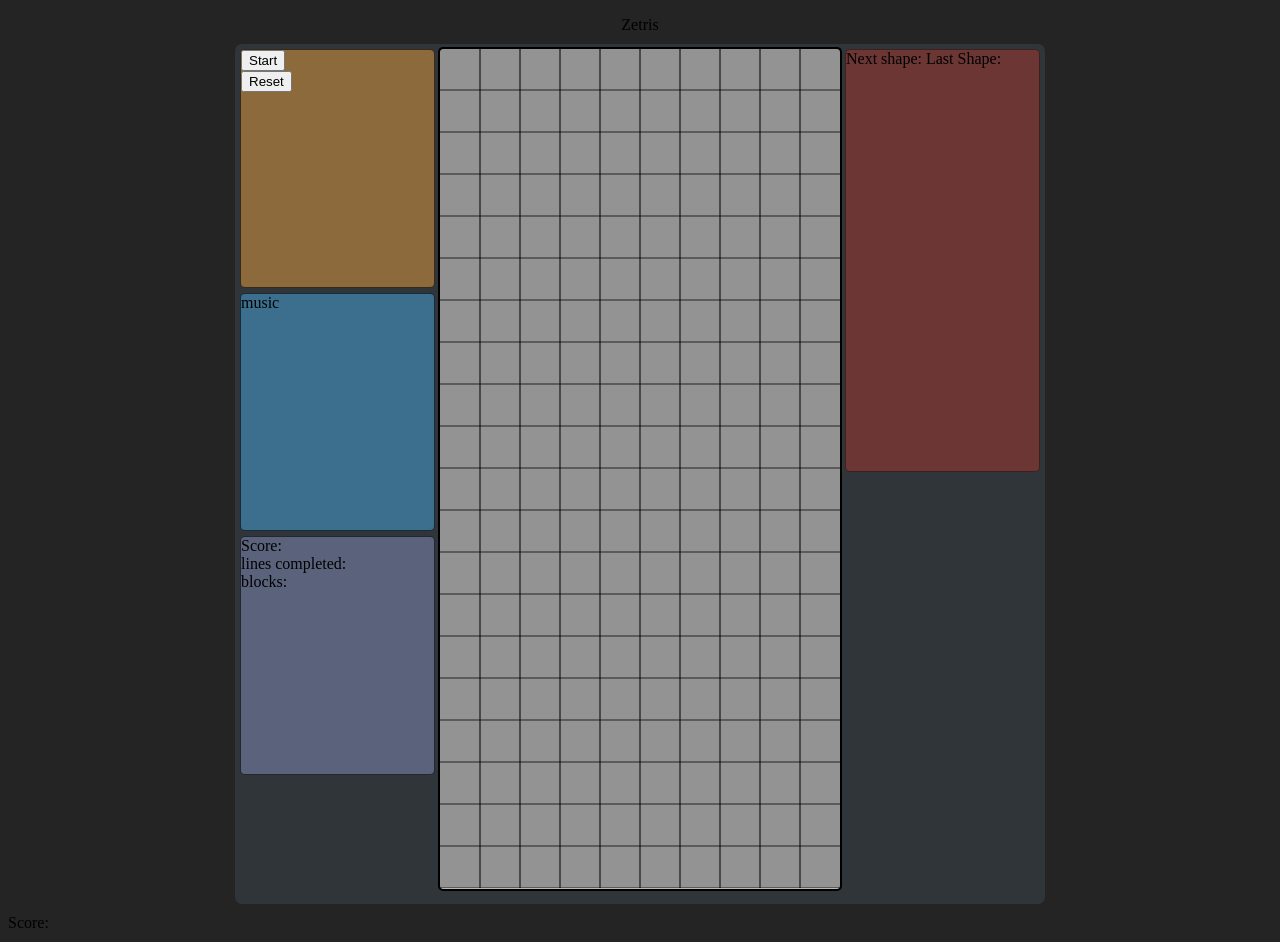
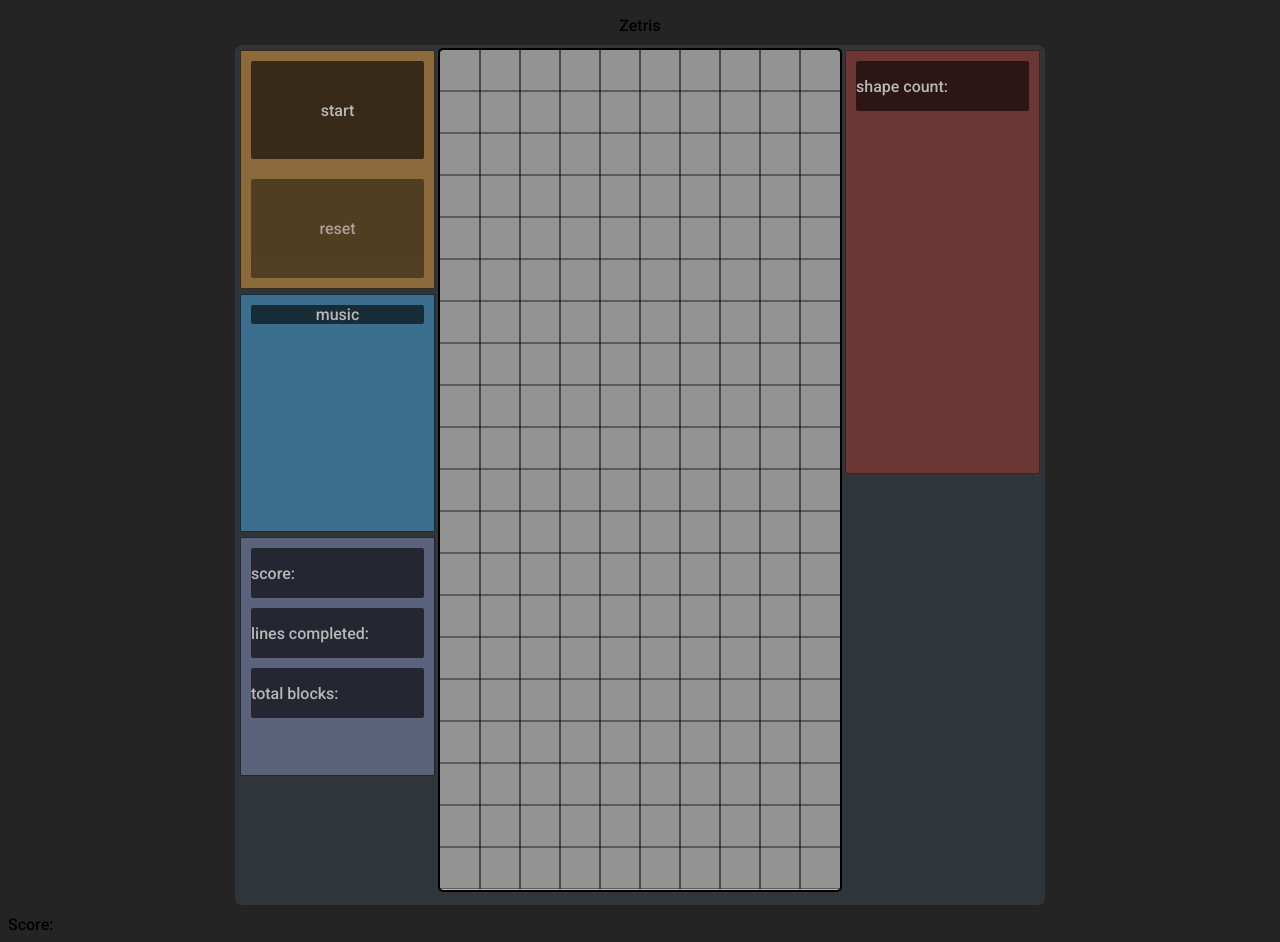
Before and after one commit to logan858/tetris-imitation, a plain HTML site: page index.html in a window 1280 px wide. Drawn offline with Linux system fonts and the light colour scheme.

Commit message:
visuals updated, score & block & shape count trackers implemented

```diff
--- a/index.html
+++ b/index.html
@@ -16,16 +16,22 @@
         <div id="mainboard">
             <div id="leftpanel">
                 <div id="leftbox1">
-                    <button type="button" id="start">Start</button><br/>
-                    <button type="button" id="reset">Reset</button>
+                    <div id="start">
+                        start
+                    </div>
+                    <div class="reset">
+                        reset
+                    </div>
                 </div>
                 <div id="leftbox2">
-                    music
+                    <div id="musicbox">
+                        music
+                    </div>
                 </div>
                 <div id="leftbox3">
-                    <div id="score">Score: </div>
-                    lines completed:<br/>
-                    blocks: <br/>
+                    <div id="score">score: </div>
+                    <div id="lines">lines completed:</div>
+                    <div id="totalblocks">total blocks:</div>
                 </div>
             </div>
             <div id="boardplate">
@@ -33,8 +39,9 @@
             </div>
             <div id="rightpanel">
                 <div id="rightbox1">
-                    Next shape:
-                    Last Shape:
+                    <div id="shapecount">
+                        shape count:
+                    </div>
                 </div>
             </div>
         </div>
--- a/javascript.js
+++ b/javascript.js
@@ -32,7 +32,7 @@ let tetrisBoard = [
 ]
 let squares = document.getElementById("boardplate")
 const start = document.getElementById("start")
-const reset = document.getElementById("reset")
+const reset = document.querySelector(".reset")
 let score = document.getElementById("score")
 
 function cGrid (x) {
@@ -51,6 +51,7 @@ let displayXAxis = 5;
 let counter = 0;
 let scoreTotal = 0;
 let blockCounter = 0;
+let shapeCounts = [0, 0, 0, 0, 0, 0, 0]
 let currentShape = 0;
 let gameOn = 0;
 
@@ -66,9 +67,6 @@ let visualY3 = 0;
 let visualX3 = 0;
 let visualY4 = 0;
 let visualX4 = 0;
-let statesY1 = 0;
-let statesTwo = 0;
-let statesThree = 0;
 
 
 //functions that effect the board state, each shape
@@ -158,23 +156,15 @@ function boardStateEraser(i) {
 
 
 //FUNCTIONS
-//function to add scores up after each row is completed, up to a max win condition
-function scoreTracker(x) {
-    scoreTotal += x;
-    return scoreTotal;
-}
+//function to keep track of game states
 function resetStates(z) {
     xAxis = 4;
     displayXAxis = 5;
+    blockCounters()
     currentShape = 0;
     threeWide = 0;
     rightBumper = 0;
     clearInterval(z);
-    scoreTotal += 25;
-    blockCounter += 1;
-    statesOne = 0;
-    statesTwo = 0;
-    statesThree = 0;
     visualY = 0;
     visualX = 0;
     visualY2 = 0;
@@ -186,6 +176,51 @@ function resetStates(z) {
     presses = 0;
     loserCheck();
 }
+function blockCounters() {
+    blockCounter += 1;
+    scoreTotal += 25;
+    if(currentShape == 1) {
+        shapeCounts[0] += 1;
+    } else if(currentShape == 2) {
+        shapeCounts[1] += 1;
+    } else if(currentShape == 3) {
+        shapeCounts[2] += 1;
+    } else if(currentShape == 4) {
+        shapeCounts[3] += 1;
+    } else if(currentShape == 5) {
+        shapeCounts[4] += 1;
+    } else if(currentShape == 6) {
+        shapeCounts[5] += 1;
+    } else if(currentShape == 7) {
+        shapeCounts[6] += 1;
+    }
+    console.log(shapeCounts, scoreTotal, blockCounter)
+}
+function loserCheck() {
+    for(j = 0; j < tetrisBoard[0].length; j++) {
+        if(tetrisBoard[0][j] === 1) {
+            let lose1 = document.getElementsByClassName("grid");
+            console.log(lose1.length);
+            reset.classList.add("resetbutton")
+            for(i = 0; i < lose1.length; i++) {
+                lose1[i].classList.add("losingblockpiece")
+            };
+        }
+    }
+}
+function countDown() {
+    gameOn = 1;
+    let i = 4;
+    let z = setInterval(function() {
+        i -= 1;
+        start.innerHTML = i;
+        if(i == 0) {
+            start.innerHTML = "BEGIN!";
+            clearInterval(z)
+        }
+        }, 500)
+}
+//functions for how each shape behaves
 function smashBoyShaper() {
     currentShape = 1;
 
@@ -836,24 +871,15 @@ document.addEventListener("keydown", function(evnt) {
         }
     }
 })
-console.log(tetrisBoard[18].length);
-
-function loserCheck() {
-    for(j = 0; j < tetrisBoard[0].length; j++) {
-        if(tetrisBoard[0][j] === 1) {
-            let lose1 = document.getElementsByClassName("grid");
-            console.log(lose1.length);
-            reset.classList.add("resetbutton")
-            for(i = 0; i < lose1.length; i++) {
-                lose1[i].classList.add("losingblockpiece")
-            };
-        }
+start.addEventListener("click", function(event) {
+    if(gameOn == 0) {
+        countDown()
+        setInterval(render, 3000)
     }
-}
-
-
-
-
+ })
+ reset.addEventListener("click", function() {
+      location.reload()
+ });
 const shapeFuncArr = [
     smashBoyShaper,
     orangeRickyShaper,
@@ -863,33 +889,10 @@ const shapeFuncArr = [
     heroShaper,
     teeWeeShaper,
 ]
-
 function render() {
     shapeFuncArr[Math.floor(Math.random() * shapeFuncArr.length)]();
 }
-function countDown() {
-    gameOn = 1;
-    let i = 4;
-    let z = setInterval(function() {
-        i -= 1;
-        start.innerHTML = i;
-        if(i == 0) {
-            start.innerHTML = "BEGIN!";
-            clearInterval(z)
-        }
-        }, 500)
-}
 
-start.addEventListener("click", function(event) {
-   if(gameOn == 0) {
-       countDown()
-       setInterval(render, 3000)
-   }
-})
-
-reset.addEventListener("click", function() {
-     location.reload()
-});
 
 
 //eventlistener for the 3 music options
--- a/style.css
+++ b/style.css
@@ -1,5 +1,7 @@
+@import url('https://fonts.googleapis.com/css2?family=Roboto:wght@500&display=swap');
 html {
     background-color: rgb(36, 36, 36);
+    font-family: 'Roboto', sans-serif;
 }
 #title {
     text-align: center;
@@ -28,35 +30,64 @@ html {
 #leftbox1 {
     background-color: rgba(145, 109, 61, 0.959);
     border: rgba(0,0,0,0.6) solid 1px;
-    border-radius: 5px;
+    border-radius: 2px;
     grid-column: 1 / 2;
     grid-row: 1 / 2;
+    display: grid;
+    grid-template: 1fr 1fr / 1fr;
 }
+#start {
+    background-color: rgba(0,0,0, 0.6);
+    border-radius: 2px;
+    cursor: pointer;
+    grid-row: 1 / 2;
+    margin: 10px;
+    display: flex;
+    justify-content: center;
+    align-items: center;
+    color: rgb(185, 184, 184)
+
+}
+.reset {
+    background-color: rgba(0,0,0, 0.6);
+    border-radius: 2px;
+    text-align: center;
+    cursor: pointer;
+    grid-row: 2 / 3;
+    margin: 10px;
+    display: flex;
+    justify-content: center;
+    align-items: center;
+    opacity: 0.7;
+    color: rgb(185, 184, 184)
+}
+
 #leftbox2 {
     background-color: rgba(61, 114, 145, 0.959);
     border: rgba(0,0,0,0.6) solid 1px;
-    border-radius: 5px;
+    border-radius: 2px;
     grid-column: 1 / 2;
     grid-row: 2 / 3;
 }
 #leftbox3 {
     background-color: rgba(109, 120, 151, 0.7);
     border: rgba(0,0,0,0.6) solid 1px;
-    border-radius: 5px;
+    border-radius: 2px;
     grid-column: 1 / 2;
     grid-row: 3 / 4;
+    grid-template: 1fr 1fr 1fr / 1fr;
 }
 #rightpanel {
     grid-column: 3 / 4;
     grid-row: 1 / 4;
     display: grid;
-    grid-gap: 5px;
+    grid-gap: 2px;
     grid-template: 1fr 1fr / 1fr;
 }
 #rightbox1 {
     background-color: rgba(110, 55, 53, 0.959);
     border: rgba(0,0,0,0.4) solid 1px;
-    border-radius: 5px;
+    border-radius: 2px;
     grid-column: 1 / 2;
     grid-row: 1 / 2;
 }
@@ -85,6 +116,63 @@ html {
     border:rgba(255, 255, 255, 1) solid 1px;
 }
 .resetbutton {
-    box-shadow: 4px 4px 2px rgba(110, 55, 53, 0.959);
-    color: rgba(110, 55, 53, 0.959);
+    box-shadow: 4px 4px 2px rgba(0,0,0, 0.3);
+    color: black;
+    background-color:white;
+    opacity: 1;
 }
+#musicbox {
+    background-color: rgba(0,0,0,0.6);
+    position: relative;
+    height: auto;
+    border-radius: 2px;
+    margin: 10px;
+    display: flex;
+    justify-content: center;
+    align-items: center;
+    color: rgb(185, 184, 184);
+}
+#score {
+    background-color: rgba(0,0,0, 0.6);
+    position: relative;
+    height: auto;
+    border-radius: 2px;
+    margin: 10px;
+    display: flex;
+    align-items: center;
+    height: 50px;
+    color: rgb(185, 184, 184)
+}
+#lines {
+    background-color: rgba(0,0,0, 0.6);
+    position: relative;
+    height: auto;
+    border-radius: 2px;
+    margin: 10px;
+    display: flex;
+    align-items: center;
+    height: 50px;
+    color: rgb(185, 184, 184)
+}
+#totalblocks {
+    background-color: rgba(0, 0, 0, 0.6);
+    position: relative;
+    height: auto;
+    border-radius: 2px;
+    margin: 10px;
+    display: flex;
+    align-items: center;
+    height: 50px;
+    color: rgb(185, 184, 184)
+}
+#shapecount {
+    background-color: rgba(0, 0, 0, 0.6);
+    position: relative;
+    height: auto;
+    border-radius: 2px;
+    margin: 10px;
+    display: flex;
+    align-items: center;
+    height: 50px;
+    color: rgb(185, 184, 184)
+}
```
